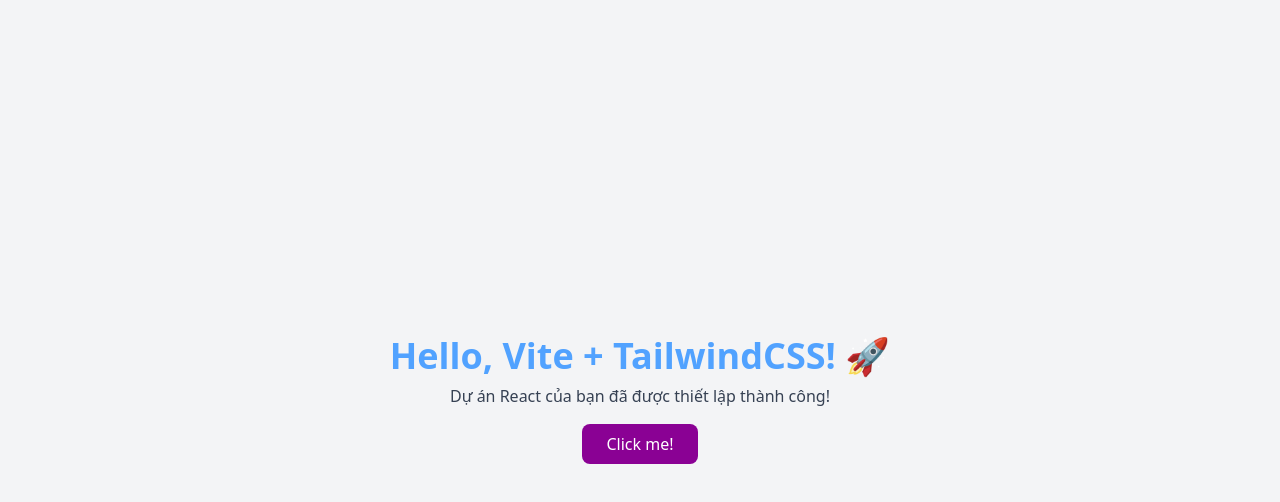
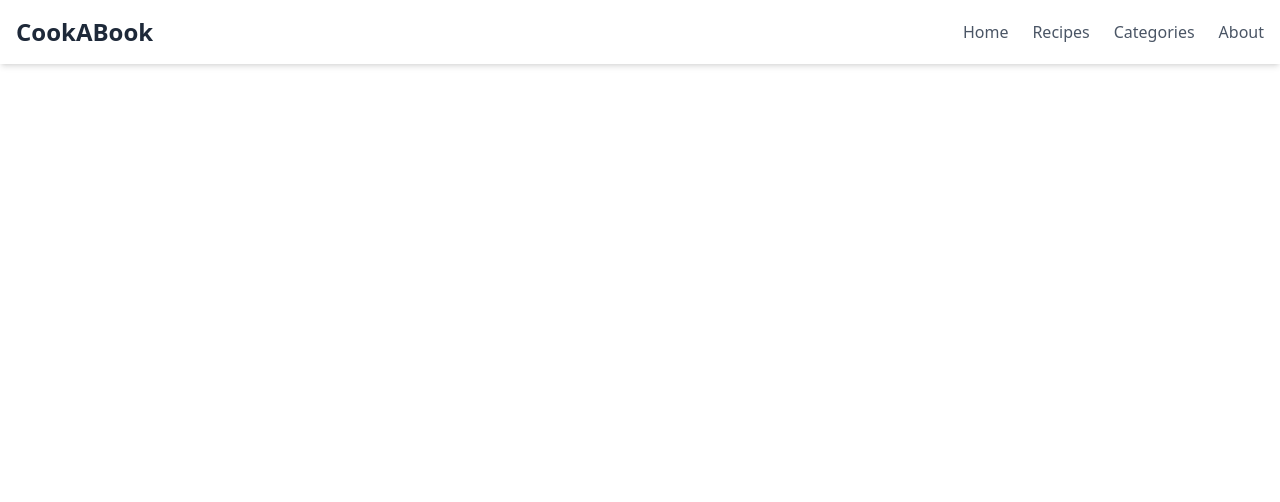
Before and after one commit to ninhcute789/CookABook_frontend, a React (Vite) app: page /cart in a window 1280 px wide. Shown: the top 502 px of the page. Built offline with nearby package versions, Linux system fonts and the light colour scheme.

Commit message:
check completely project

```diff
--- a/src/App.jsx
+++ b/src/App.jsx
@@ -1,16 +1,11 @@
-import React from "react";
-class App extends React.Component {
-  render() {
-    return (
-      <div className="flex flex-col items-center justify-center min-h-screen bg-gray-100 text-center">
-        <h1 className="text-4xl font-bold text-blue-400">Hello, Vite + TailwindCSS! 🚀</h1>
-        <p className="mt-2 text-gray-700">Dự án React của bạn đã được thiết lập thành công!</p>
-        <button className="mt-4 px-6 py-2 bg-fuchsia-800 text-white rounded-lg hover:bg-green-700 transition">
-          Click me!
-        </button>
-      </div>
-    );
-  }
-}
+import Header from "./components/common/Header";
+
+const App = () => {
+  return (
+    <div>
+      <Header />
+    </div>
+  );
+};
 
 export default App;
--- a/src/components/common/Header.jsx
+++ b/src/components/common/Header.jsx
@@ -0,0 +1,40 @@
+import React from "react";
+import { Link } from "react-router";
+
+const Header = () => {
+  return (
+    <header className="bg-white shadow-md">
+      <div className="container mx-auto px-4 py-4 flex justify-between items-center">
+        <div className="text-2xl font-bold text-gray-800">
+          <Link to="/">CookABook</Link>
+        </div>
+        <nav>
+          <ul className="flex space-x-6">
+            <li>
+              <Link to="/" className="text-gray-600 hover:text-gray-900">
+                Home
+              </Link>
+            </li>
+            <li>
+              <Link to="/recipes" className="text-gray-600 hover:text-gray-900">
+                Recipes
+              </Link>
+            </li>
+            <li>
+              <Link to="/categories" className="text-gray-600 hover:text-gray-900">
+                Categories
+              </Link>
+            </li>
+            <li>
+              <Link to="/about" className="text-gray-600 hover:text-gray-900">
+                About
+              </Link>
+            </li>
+          </ul>
+        </nav>
+      </div>
+    </header>
+  );
+};
+
+export default Header;
--- a/src/router/AppRoutes.jsx
+++ b/src/router/AppRoutes.jsx
@@ -1,7 +1,7 @@
 import { BrowserRouter as Router, Routes, Route } from "react-router-dom";
 import Home from "../pages/Home";
 import Shop from "../pages/Shop";
-import ProductDetail from "../pages/ProductDetail";
+import BookDetail from "../pages/BookDetail";
 import Cart from "../pages/Cart";
 import Header from "../components/common/Header";
 import Footer from "../components/common/Footer";
@@ -13,7 +13,7 @@
       <Routes>
         <Route path="/" element={<Home />} />
         <Route path="/shop" element={<Shop />} />
-        <Route path="/product/:id" element={<ProductDetail />} />
+        <Route path="/product/:id" element={<BookDetail />} />
         <Route path="/cart" element={<Cart />} />
       </Routes>
       <Footer />
```
